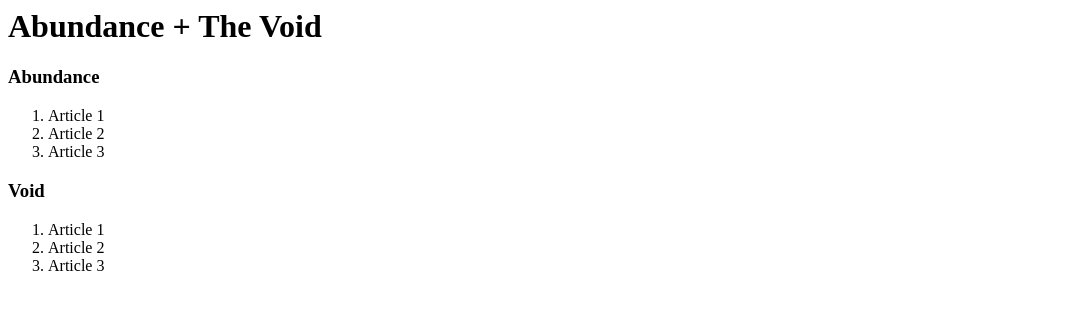
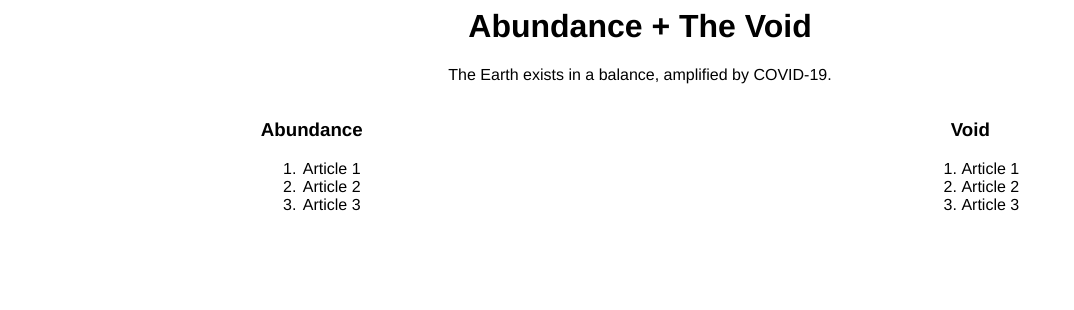
Before and after one commit to evandenmark/AbundanceAndTheVoid, a plain HTML site: page index.html in a window 1280 px wide. Shown: the whole page, without its empty margins (0-1074 px from the left). Drawn offline with Linux system fonts and the light colour scheme.

Commit message:
making it stylish

```diff
--- a/index.html
+++ b/index.html
@@ -1,10 +1,15 @@
 <html>
+<head>
+	<link href="style.css" rel="stylesheet" type="text/css ">
+</head>
 <body>
-	<div id="top-title">
+	<div id="page-container">
+		<div id="top-title" class="sansserif">
 			<h1>Abundance + The Void</h1>
+			<p>The Earth exists in a balance, amplified by COVID-19.</p>
 		</div>
 		<div id="bottom">
-		<div id="abundance">
+			<div id="abundance" class="sansserif">
 				<h3>Abundance</h3>
 				<ol>
 					<li>Article 1</li>
@@ -12,7 +17,7 @@
 					<li>Article 3</li>
 				</ol>
 			</div>
-		<div id="void">
+			<div id="void" class="sansserif">
 				<h3>Void</h3>
 				<ol>
 					<li>Article 1</li>
@@ -21,5 +26,6 @@
 				</ol>
 			</div>
 		</div>
+	</div>
 </body>
 </html>
--- a/style.css
+++ b/style.css
@@ -1,13 +1,18 @@
-#bottom{
-	width: 80%;
+.sansserif{
+	font-family: Helvetica;
+}
+
+#page-container{
+	width: 100%;
+	text-align: center;
 }
 
 #abundance{
 	float: left;
-	width: 40%;
+	margin-left: 20%;
 }
 
 #void {
-	margin-left: 45%;
-	background: red;
+	float: right;
+	margin-right: 20%;
 }
```
Lines whose indentation alone changed are shown as unchanged.
